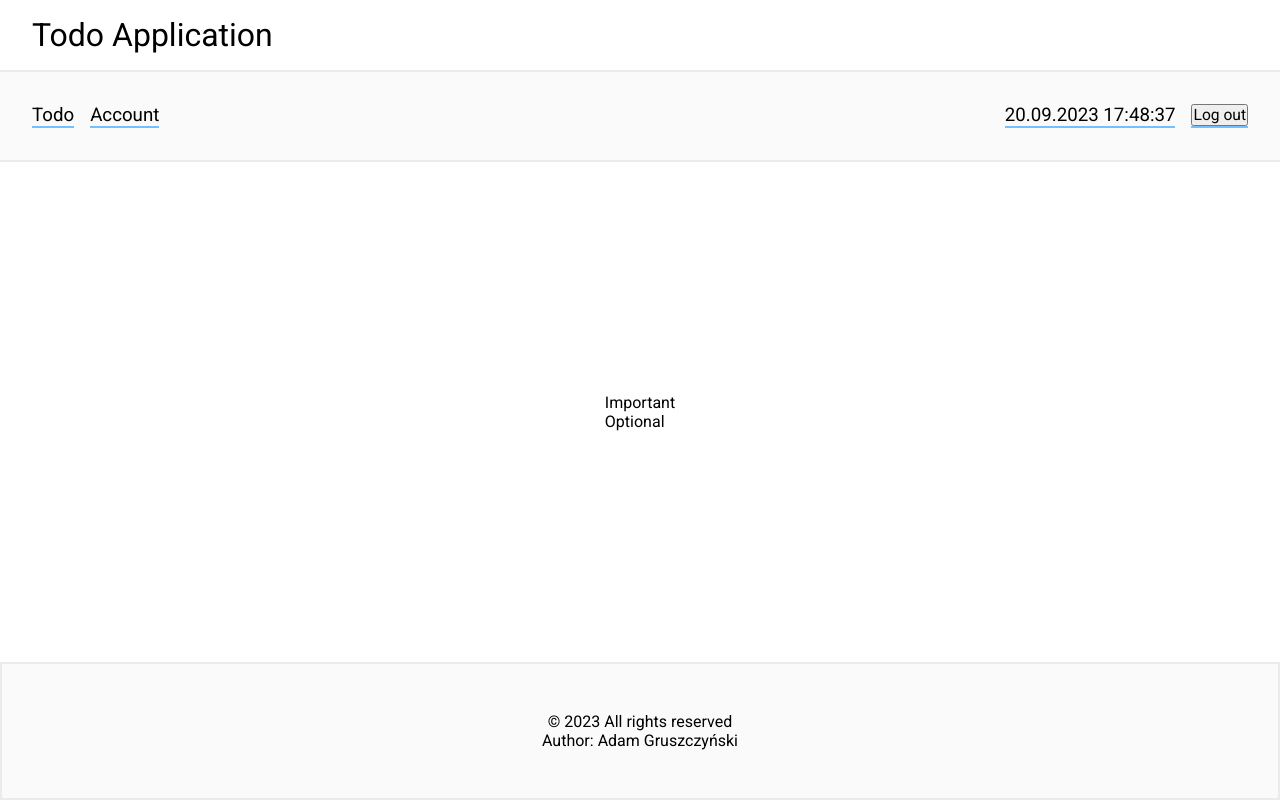
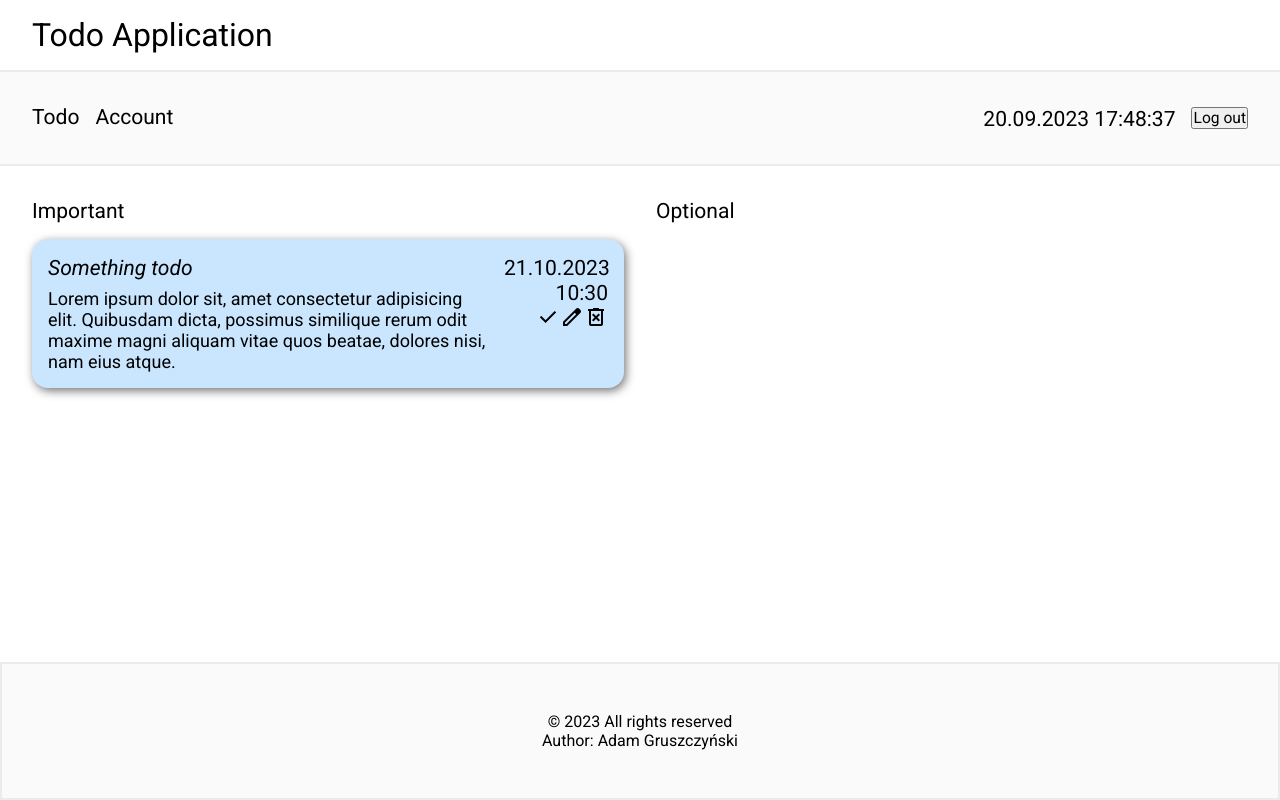
Before and after one commit to JazzV2/Todo-frontend, a React (Create React App) app: page /todo in a window 1280 px wide. Built offline with nearby package versions, Linux system fonts and the light colour scheme; a web font is replaced by a local one.

Commit message:
Need redesign task view

```diff
--- a/public/index.html
+++ b/public/index.html
@@ -15,6 +15,7 @@
       user's mobile device or desktop. See https://developers.google.com/web/fundamentals/web-app-manifest/
     -->
     <link rel="manifest" href="%PUBLIC_URL%/manifest.json" />
+    <link rel="stylesheet" href="https://fonts.googleapis.com/css2?family=Material+Symbols+Outlined:opsz,wght,FILL,GRAD@20..48,100..700,0..1,-50..200" />
     <!--
       Notice the use of %PUBLIC_URL% in the tags above.
       It will be replaced with the URL of the `public` folder during the build.
--- a/src/Login/Login.scss
+++ b/src/Login/Login.scss
@@ -40,7 +40,6 @@
     }
 
     .buttons_field {
-        //@include d-flex(row, space-between, center);
         $width-button: 5rem;
         $height-button: 2rem;
 
@@ -60,7 +59,7 @@
             border: none;
             background-color: $third-color;
             border-radius: 1rem;
-            box-shadow: 2px 3px 10px rgb(119, 119, 119);
+            box-shadow: $shadow;
             width: $width-button;
             height: $height-button;
             font-size: large;
--- a/src/Todo/Todo.page.tsx
+++ b/src/Todo/Todo.page.tsx
@@ -1,6 +1,7 @@
 import React, { useEffect, useState } from "react";
 import "./Todo.scss";
 import Footer from "../components/Footer/Footer";
+import Task from "../components/Task/Task";
 
 const Todo = () => {
   const getDate = (today: Date): string => {
@@ -35,13 +36,15 @@ const Todo = () => {
           <ul>
             <li>
               <h3>Todo</h3>
+              <div className="line"></div>
             </li>
             <li>
               <h3>Account</h3>
+              <div className="line"></div>
             </li>
           </ul>
           <ul>
-            <li>
+            <li style={{cursor: "auto"}}>
               <h3>{getDate(currentDate)}</h3>
             </li>
             <li>
@@ -51,8 +54,13 @@ const Todo = () => {
         </nav>
       </header>
       <div className="todo">
-        <div className="important">Important</div>
-        <div className="optional">Optional</div>
+        <div className="section important">
+          <h3>Important</h3>
+          <Task />
+        </div>
+        <div className="section optional">
+          <h3>Optional</h3>
+        </div>
       </div>
       <Footer />
     </div>
--- a/src/Todo/Todo.scss
+++ b/src/Todo/Todo.scss
@@ -25,7 +25,25 @@
 
         li {
           margin-right: 1rem;
-          border-bottom: 2px solid $secondary-color;
+          cursor: pointer;
+          user-select: none;
+          font-size: large;
+
+          .line {
+            background-color: $secondary-color;
+            width: 0;
+            height: 3px;
+            border-radius: 1rem;
+            margin-left: auto;
+            margin-right: auto;
+            transition: 0.3s;
+          }
+        }
+
+        li:hover {
+          .line {
+            width: 100%;
+          }
         }
 
         li:last-child {
@@ -34,4 +52,23 @@
       }
     }
   }
+
+  .todo {
+    @include d-flex(row, center, flex-start);
+    height: 100%;
+    margin-top: 2rem;
+    margin-bottom: 2rem;
+
+    .section {
+      width: 50vw;
+      padding-left: 2rem;
+      padding-right: 1rem;
+      font-size: large;
+    }
+
+    .section:last-child {
+      padding-left: 1rem;
+      padding-right: 2rem;
+    }
+  }
 }
--- a/src/_variables.scss
+++ b/src/_variables.scss
@@ -1,4 +1,5 @@
 $main-color: rgb(250, 250, 250);
 $third-color: rgb(235, 235, 235);
 $third-color-hover: rgb(220, 220, 220);
-$secondary-color: rgb(116, 192, 255);
+$secondary-color: rgb(202, 230, 255);
+$shadow: 2px 3px 10px rgb(119, 119, 119);
--- /dev/null
+++ b/src/components/Task/Task.scss
@@ -0,0 +1,38 @@
+@import "/src/mixins";
+@import "/src/variables";
+
+.task {
+  @include d-flex(row, space-between, flex-start);
+  background-color: $secondary-color;
+  padding: 1rem;
+  border-radius: 1rem;
+  margin-top: 1rem;
+  box-shadow: $shadow;
+
+  .task-left {
+    width: 80%;
+    padding-right: 0.5rem;
+    h3 {
+      margin-bottom: 0.5rem;
+      font-style: italic;
+    }
+  }
+
+  .task-right {
+    width: 20%;
+    @include d-flex(row, flex-end, flex-start);
+    flex-wrap: wrap;
+    padding-left: 0.5rem;
+
+    h3 {
+        width: 100%;
+        text-align: end;
+    }
+
+    .task-icons {
+      .material-symbols-outlined {
+        font-variation-settings: "FILL" 0, "wght" 400, "GRAD" 0, "opsz" 24;
+      }
+    }
+  }
+}
--- /dev/null
+++ b/src/components/Task/Task.tsx
@@ -0,0 +1,28 @@
+import React from "react";
+import "./Task.scss";
+
+const Task = () => {
+  return (
+    <div className="task">
+      <div className="task-left">
+        <h3>Something todo</h3>
+        <p>
+          Lorem ipsum dolor sit, amet consectetur adipisicing elit. Quibusdam
+          dicta, possimus similique rerum odit maxime magni aliquam vitae quos
+          beatae, dolores nisi, nam eius atque.
+        </p>
+      </div>
+      <div className="task-right">
+        <h3>21.10.2023</h3>
+        <h3>10:30</h3>
+        <div className="task-icons">
+          <span className="material-symbols-outlined">done</span>
+          <span className="material-symbols-outlined">edit</span>
+          <span className="material-symbols-outlined">delete_forever</span>
+        </div>
+      </div>
+    </div>
+  );
+};
+
+export default Task;
```
